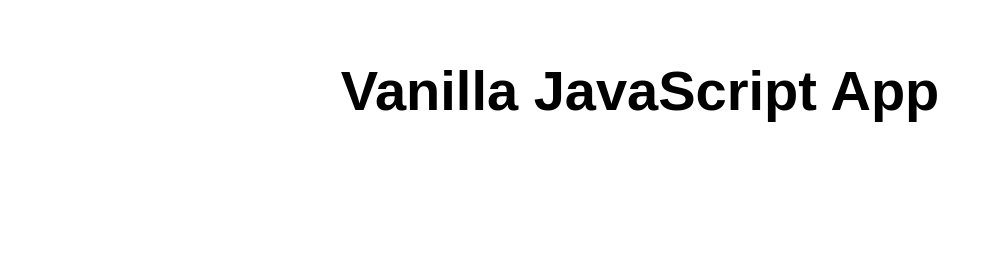
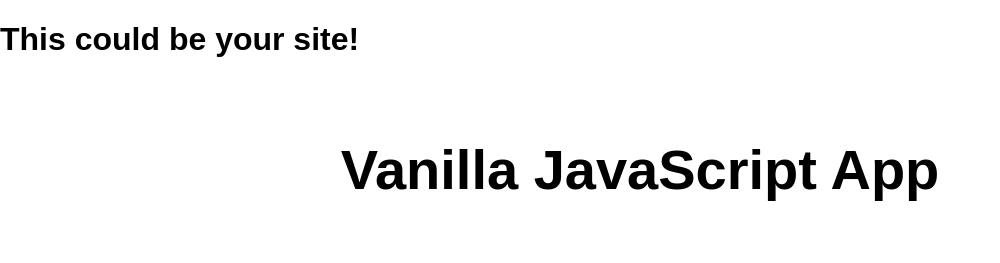
Before and after one commit to MaxiPalle/epublikationen2024-staticwebapp, a website: page src/index.html in a window 1280 px wide. Shown: the whole page, without its empty margins (0-1000 px from the left). Drawn offline with Linux system fonts and the light colour scheme.

Commit message:
Individualized index.html.

```diff
--- a/src/index.html
+++ b/src/index.html
@@ -6,6 +6,7 @@
   <meta name="viewport" content="width=device-width, initial-scale=1.0">
   <link rel="stylesheet" href="styles.css">
   <title>Vanilla JavaScript App</title>
+  <h1>This could be your site!</h1>
 </head>
 
 <body>
```
